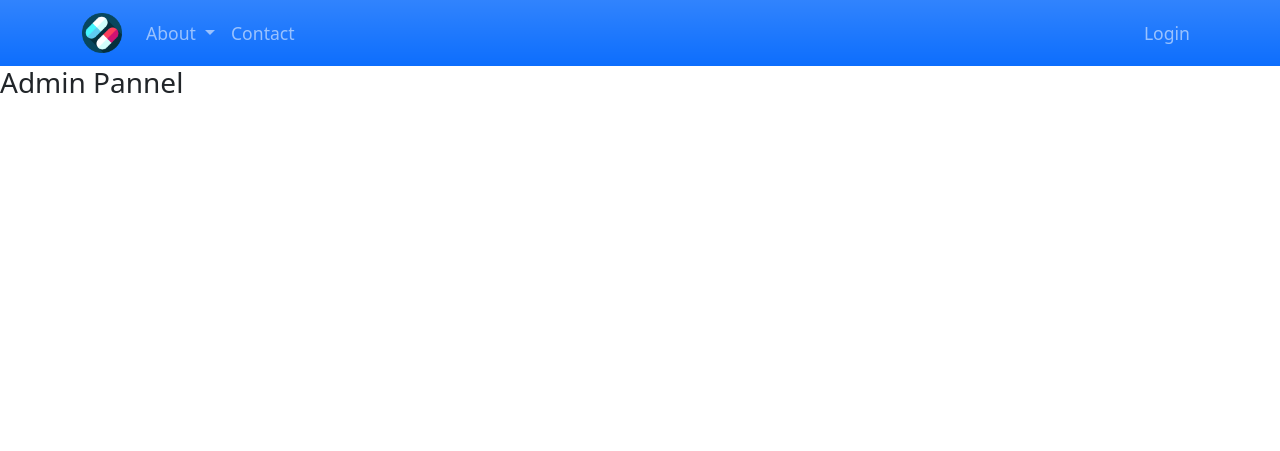
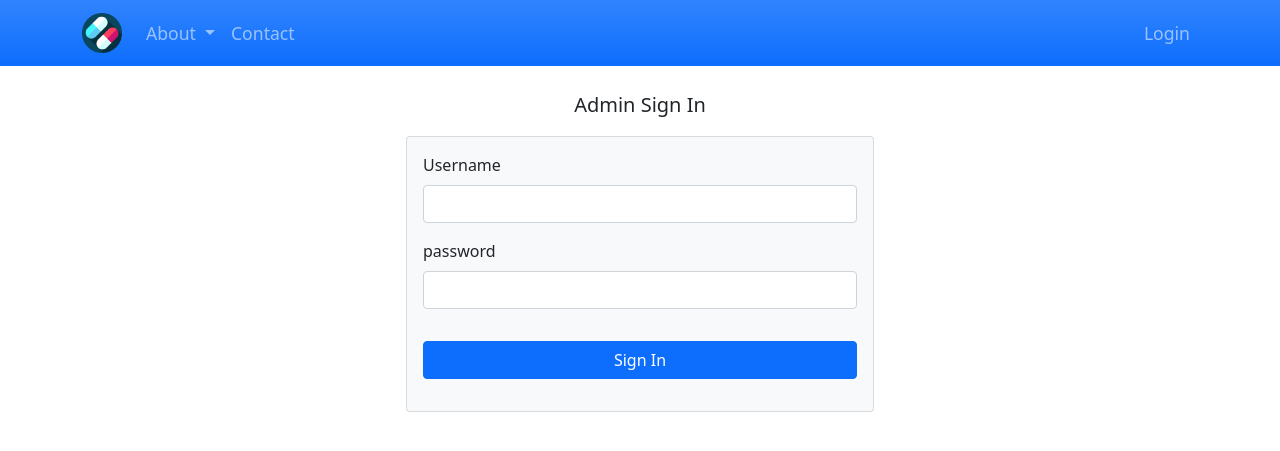
Before and after one commit to lazyKT/Electronic-Prescription, a Flask app: template app/templates/admin/index.html in a window 1280 px wide. Shown: the top 451 px of the page. Run offline with Flask 2, Linux system fonts and the light colour scheme; the template is opened without the code that fills it, so the values that code supplies are empty; some libraries are stand-ins or nearby versions.

Commit message:
Admin Login Form Done

```diff
--- a/app/templates/admin/index.html
+++ b/app/templates/admin/index.html
@@ -1,5 +1,27 @@
 {% extends 'base.html' %}
 
 {% block content %}
-  <h3>Admin Pannel</h3>
+  <div class="container-fluid">
+    <p class="lead text-center mt-4">Admin Sign In</p>
+    {% if error %}
+      <div class="alert alert-danger">
+        {{ error }}
+      </div>
+    {% endif %}
+    <div class="card bg-light mx-1">
+      <div class="card-body">
+        <form class="" action="index.html" method="post">
+          <div class="mb-3">
+            <p class="form-label">Username</p>
+            <input class="form-control" type="text" name="" value="">
+          </div>
+          <div class="mb-3">
+            <p class="form-label">password</p>
+            <input class="form-control" type="password" name="" value="">
+          </div>
+          <button class="btn btn-primary w-100 mt-3" type="button" name="button">Sign In</button>
+        </form>
+      </div>
+    </div>
+  </div>
 {% endblock %}
```
Also changed, not shown: app/admin/__init__.py (added).
